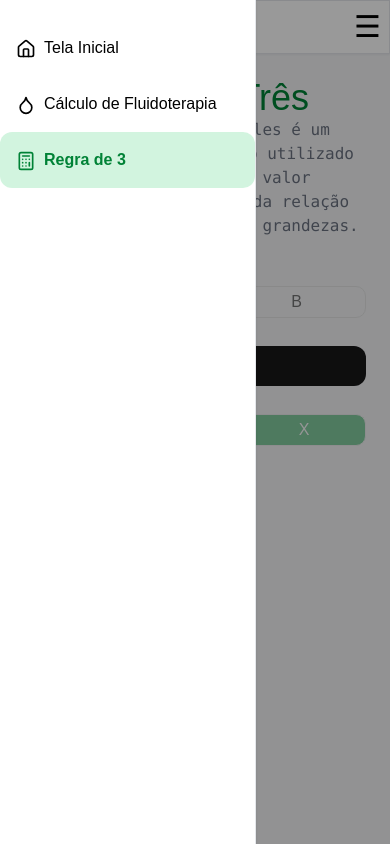
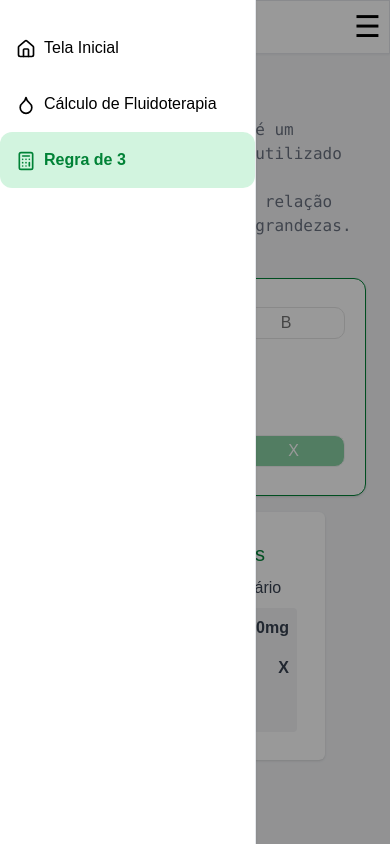
Before and after one commit to Rennan1/calcVet, a React (Vite) app: page /regra-de-3 in a window 390 px wide. Built offline with nearby package versions, Linux system fonts and the light colour scheme.

Commit message:
initial commit

```diff
--- a/index.html
+++ b/index.html
@@ -2,9 +2,9 @@
 <html lang="en">
   <head>
     <meta charset="UTF-8" />
-    <link rel="icon" type="image/svg+xml" href="/favicon.svg" />
+    <link rel="icon" type="image/svg+xml" href="/favicon.png" />
     <meta name="viewport" content="width=device-width, initial-scale=1.0" />
-    <title>calcvet</title>
+    <title>CalcVet</title>
   </head>
   <body>
     <div id="root"></div>
--- /dev/null
+++ b/src/components/CalcRegraDeTres.jsx
@@ -0,0 +1,71 @@
+import React from "react";
+import { useState } from "react";
+import { useEffect } from "react";
+import { Input } from "../components/ui/input";
+
+
+const CalcRegraDeTres = () => {
+  const [valor1, setValor1] = useState("");
+  const [valor2, setValor2] = useState("");
+  const [valor3, setValor3] = useState("");
+  const [resultado, setResultado] = useState("");
+
+  useEffect(() => {
+    calculo();
+  }, [valor1, valor2, valor3]);
+  const calculo = () => {
+    if (valor1 && valor2 && valor3) {
+      const res = (valor2 * valor3) / valor1;
+      setResultado(res.toFixed(2));
+    }
+  };
+
+  return (
+    <div className="flex flex-col gap-5 mt-10 bg-white p-5 shadow rounded-xl border-primary border-[0.2px] md:max-w-[500px] items-center justify-center">
+      <div className="flex gap-5 items-center">
+        <Input
+          type="number"
+          value={valor1}
+          onChange={(e) => setValor1(e.target.value)}
+          placeholder="A"
+          className="text-center w-full md:text-xl md:h-12 md:max-w-[120px]"
+        />
+        <p className="bg-green-500 px-2 py-1 rounded text-sm font-bold">
+          ESTÁ PARA
+        </p>
+        <Input
+          type="number"
+          value={valor2}
+          onChange={(e) => setValor2(e.target.value)}
+          placeholder="B"
+          className="text-center w-full md:text-xl md:h-12 md:max-w-[120px]"
+        />
+      </div>
+      <h1 className="bg-black/90 text-green-500 p-2 font-bold rounded-xl">
+        ASSIM COMO
+      </h1>
+      <div className="flex gap-5 items-center">
+        <Input
+          type="number"
+          value={valor3}
+          onChange={(e) => setValor3(e.target.value)}
+          placeholder="C"
+          className="text-center w-full md:text-xl md:h-12 md:max-w-[120px]"
+        />
+
+        <p className="bg-green-500 px-2 py-1 rounded text-sm font-bold">
+          ESTÁ PARA
+        </p>
+
+        <Input
+          value={resultado}
+          disabled
+          placeholder="X"
+          className="text-center w-full md:text-xl md:h-12 md:max-w-[120px] bg-green-600 text-white placeholder:text-white"
+        />
+      </div>
+    </div>
+  );
+};
+
+export default CalcRegraDeTres;
--- a/src/components/EquipoCalculatorCard.jsx
+++ b/src/components/EquipoCalculatorCard.jsx
@@ -48,7 +48,7 @@ const EquipoCalculatorCard = ({
               type="number"
               value={mlTotal}
               onChange={(e) => setMlTotal(e.target.value)}
-              placeholder="Exemplo: 360"
+              placeholder="Digite o valor total em mL"
               className="w-full md:h-12 md:rounded-none"
             />
           </div>
@@ -58,7 +58,7 @@ const EquipoCalculatorCard = ({
               type="number"
               value={horas}
               onChange={(e) => setHoras(e.target.value)}
-              placeholder="Exemplo: 2"
+              placeholder="Digite o número de horas"
               className="w-full md:h-12 md:rounded-none"
             />
           </div>
--- a/src/components/FluidoterapiaTips.jsx
+++ b/src/components/FluidoterapiaTips.jsx
@@ -3,7 +3,7 @@ import React from "react";
 
 const FluidoterapiaTips = () => {
   return (
-    <div className="bg-white mt-4 text-gray-700 p-4 md:max-w-[400px] md:mt-28 rounded-sm">
+    <div className="bg-white mt-4 text-gray-700 p-4 md:max-w-[300px] md:mt-28 rounded-sm">
       <div className="flex gap-2">
         <Info size={24} className="text-primary" />
 
--- /dev/null
+++ b/src/components/RegraDeTresTips.jsx
@@ -0,0 +1,40 @@
+import { ArrowRight, Info } from "lucide-react";
+import React from "react";
+
+const RegraDeTresTips = () => {
+  return (
+    <div className="bg-white mt-4 text-gray-700 p-7 max-w-[260px] md:mt-[270px] mx-auto rounded-sm text-center shadow">
+
+      <div className="flex items-center justify-center gap-2">
+        <Info size={24} className="text-primary" />
+        <h1 className="text-primary font-light text-xl">Orientações</h1>
+      </div>
+
+      <p className="p-2">Exemplo para uso diário</p>
+
+      <div className="flex flex-col items-center">
+        <div className="flex flex-col bg-gray-100 rounded w-full">
+
+          <div className="flex justify-between items-center p-2">
+            <p className="font-bold text-primary">2kg</p>
+            <ArrowRight size={20} />
+            <p className="font-bold">40mg</p>
+          </div>
+
+          <div className="flex justify-between items-center p-2">
+            <p className="font-bold text-primary">5kg</p>
+            <ArrowRight size={20} className="md:mr-5"/>
+            <p className="font-bold md:mr-3">X</p>
+          </div>
+
+          <div className="text-primary text-xl font-bold text-center p-2">
+            <p>X = 100mg</p>
+          </div>
+
+        </div>
+      </div>
+    </div>
+  );
+};
+
+export default RegraDeTresTips;
--- a/src/pages/Fluidoterapia.jsx
+++ b/src/pages/Fluidoterapia.jsx
@@ -9,7 +9,9 @@ const Fluidoterapia = () => {
   return (
     <div className="grid grid-cols-1 md:grid-cols-[7fr_3fr]">
       <div className="flex flex-col w-full max-w-[900px] mx-auto">
-        <IntroFluidoterapia />
+        <div className="mb-10">
+          <IntroFluidoterapia />
+        </div>
         <RessurectionCard title="Cálculo de Ressuscitar" />
         <div className=""></div>
         <div className="flex flex-col gap-5 mt-5">
--- a/src/pages/RegraDeTres.jsx
+++ b/src/pages/RegraDeTres.jsx
@@ -1,68 +1,18 @@
 import { useEffect, useState } from "react";
 import IntroRegraDeTres from "../components/IntroRegraDeTres";
 import { Input } from "../components/ui/input";
+import CalcRegraDeTres from "@/components/CalcRegraDeTres";
+import RegraDeTresTips from "@/components/RegraDeTresTips";
 
 const RegraDeTres = () => {
-  const [valor1, setValor1] = useState("");
-  const [valor2, setValor2] = useState("");
-  const [valor3, setValor3] = useState("");
-  const [resultado, setResultado] = useState("");
-
-  useEffect(() => {
-    calculo();
-  }, [valor1, valor2, valor3]);
-  const calculo = () => {
-    if (valor1 && valor2 && valor3) {
-      const res = (valor2 * valor3) / valor1;
-      setResultado(res.toFixed(2));
-    }
-  };
   return (
-    <div className="flex flex-col justify-center items-center text-center">
-      <IntroRegraDeTres />
-      <div className="flex flex-col gap-5 mt-10">
-        <div className="flex gap-5 items-center">
-          <Input
-            type="number"
-            value={valor1}
-            onChange={(e) => setValor1(e.target.value)}
-            placeholder="A"
-            className="text-center w-full md:text-xl md:h-12 md:max-w-[120px]"
-          />
-          <p className="bg-green-500 px-2 py-1 rounded text-sm font-bold">
-            ESTÁ PARA
-          </p>
-          <Input
-            type="number"
-            value={valor2}
-            onChange={(e) => setValor2(e.target.value)}
-            placeholder="B"
-            className="text-center w-full md:text-xl md:h-12 md:max-w-[120px]"
-          />
-        </div>
-        <h1 className="bg-black/90 text-green-500 p-2 font-bold rounded-xl">
-          ASSIM COMO
-        </h1>
-        <div className="flex gap-5 items-center">
-          <Input
-            type="number"
-            value={valor3}
-            onChange={(e) => setValor3(e.target.value)}
-            placeholder="C"
-            className="text-center w-full md:text-xl md:h-12 md:max-w-[120px]"
-          />
-
-          <p className="bg-green-500 px-2 py-1 rounded text-sm font-bold">
-            ESTÁ PARA
-          </p>
-
-          <Input
-            value={resultado}
-            disabled
-            placeholder="X"
-            className="text-center w-full md:text-xl md:h-12 md:max-w-[120px] bg-green-600 text-white placeholder:text-white"
-          />
-        </div>
+    <div className="grid grid-cols-1 md:grid-cols-[7fr_3fr]">
+      <div className="w-full max-w-[900px] mx-auto">
+        <IntroRegraDeTres />
+        <CalcRegraDeTres />
+      </div>
+      <div>
+        <RegraDeTresTips />
       </div>
     </div>
   );
```
Also changed, not shown: public/favicon.png (added).
